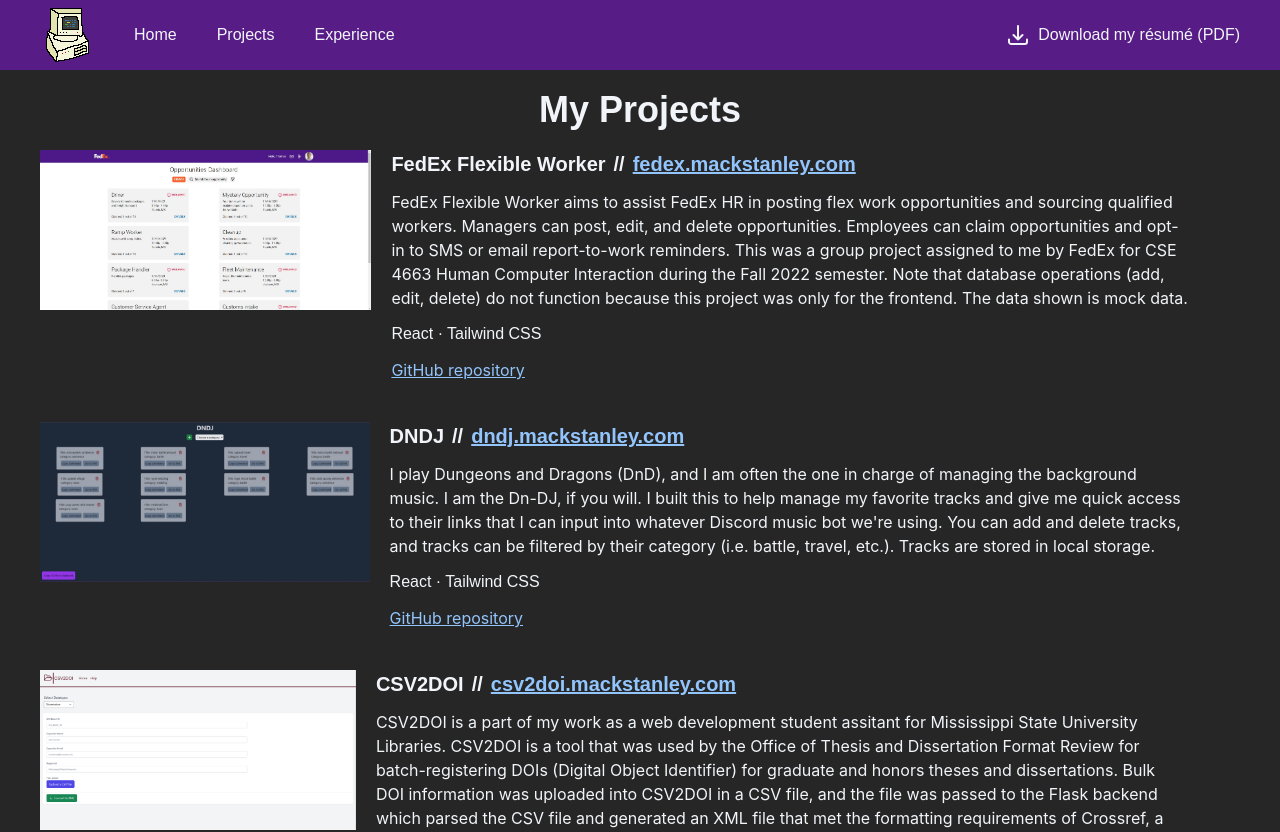
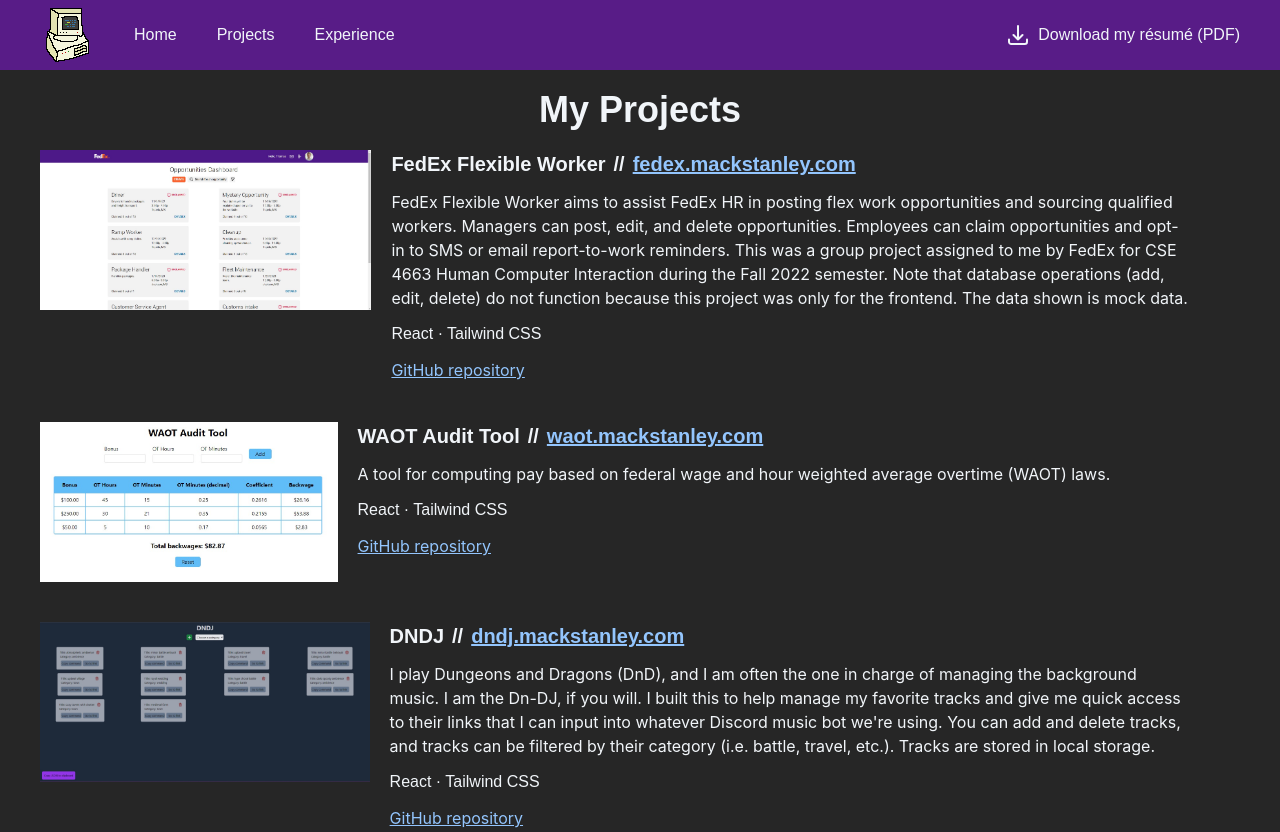
Before and after one commit to mackhack321/mackstanley.com, a React (Create React App) app: page /projects in a window 1280 px wide. Shown: the top 832 px of the page. Built offline with nearby package versions, Linux system fonts and the light colour scheme.

Commit message:
add waot tool to projects

```diff
--- a/src/components/Projects.js
+++ b/src/components/Projects.js
@@ -4,6 +4,7 @@
 import dndj from "../assets/screenshots/dndj.jpg";
 import personalwebsite from "../assets/screenshots/personalwebsite.jpg";
 import csv2doi from "../assets/screenshots/csv2doi.png";
+import waot from "../assets/screenshots/waot.jpg";
 import { githubURL } from "../constants";
 
 export default function Projects() {
@@ -29,6 +30,18 @@
             Interaction during the Fall 2022 semester. Note that database
             operations (add, edit, delete) do not function because this project
             was only for the frontend. The data shown is mock data.
+          </p>
+        </Project>
+        <Project
+          title="WAOT Audit Tool"
+          url="waot.mackstanley.com"
+          stack={["React", "Tailwind CSS"]}
+          github="https://github.com/mackhack321/waot-audit-tool"
+          screenshot={waot}
+        >
+          <p>
+            A tool for computing pay based on federal wage and hour weighted
+            average overtime (WAOT) laws.
           </p>
         </Project>
         <Project
```
Also changed, not shown: src/assets/screenshots/waot.jpg (added).
